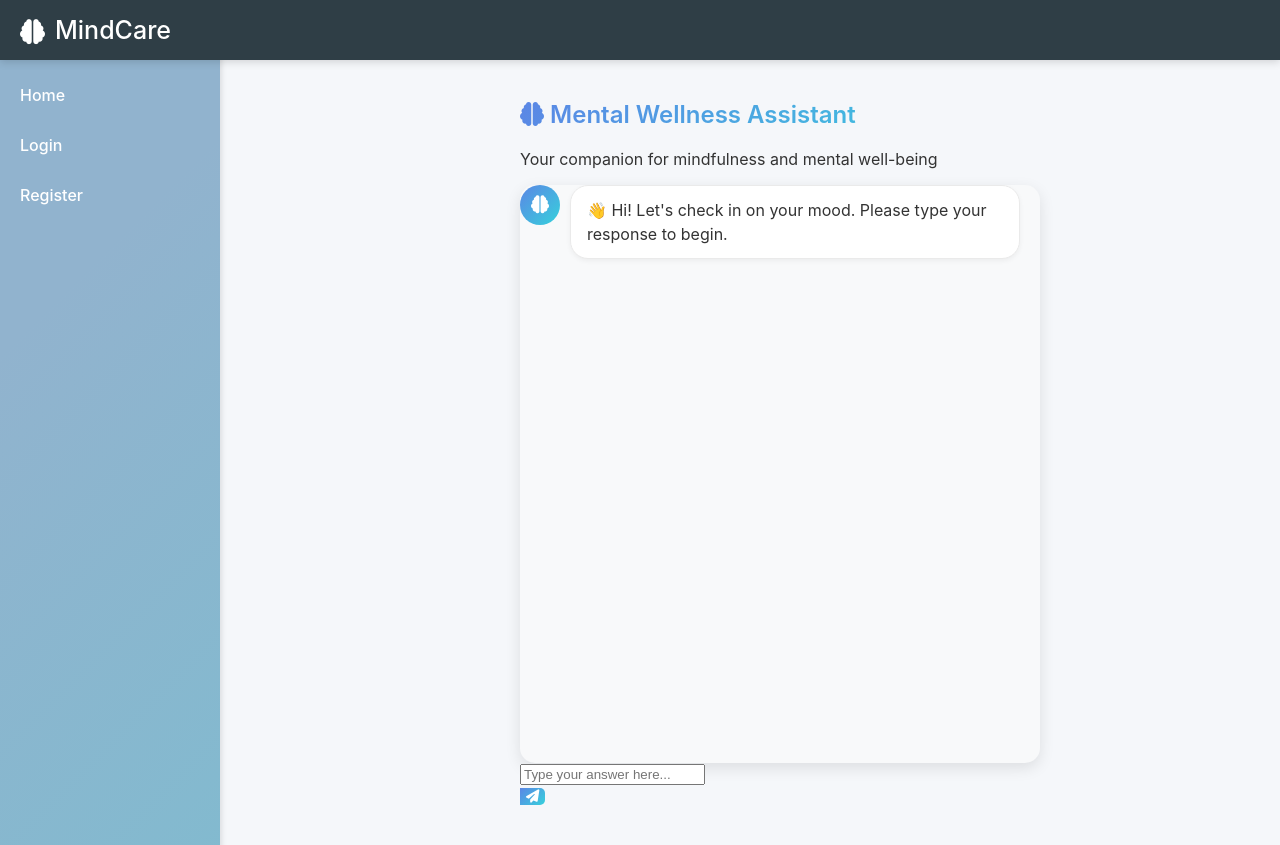
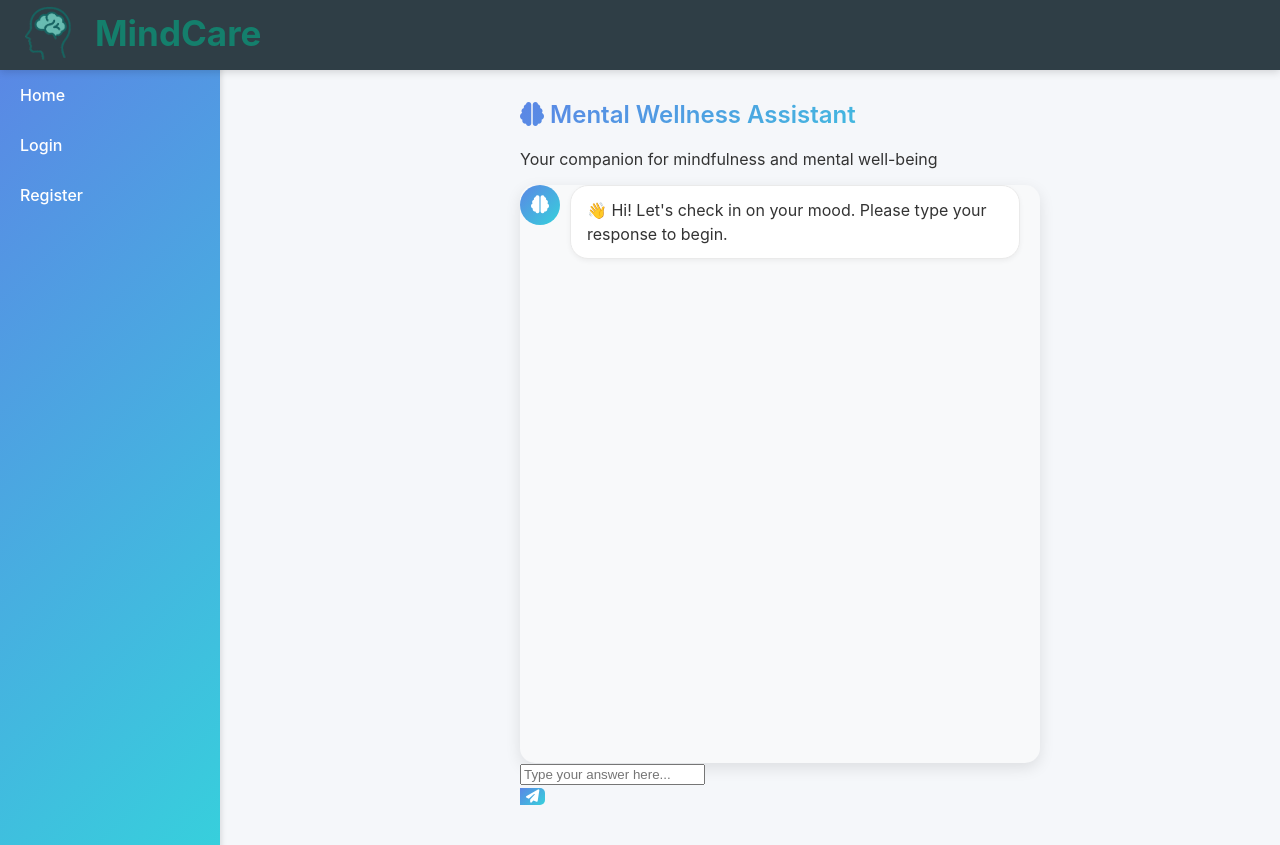
Before and after one commit to Suhasi123/Neuromatics, a Flask app: page /chatbot in a window 1280 px wide. Run offline with Flask 3, Linux system fonts and the light colour scheme.

Commit message:
Added Logo

```diff
--- a/MentalHealth/src/templates/base.html
+++ b/MentalHealth/src/templates/base.html
@@ -20,7 +20,7 @@
 			top: 0;
 			left: 0;
 			width: 100%;
-			height: 60px;
+			height: 70px;
 			background-color:#2F3E46;
 			color: white;
 			display: flex;
@@ -40,15 +40,29 @@
 		.project-title{
 			font-size: 25px;
 			font-weight: 500;
+			margin-top: 20px;
+			display: flex;
 		}
 
-		.project-title i {
+		/* .project-title i {
 			margin-right: 10px;
 			color: white;
 			font-size: 25;
 			vertical-align: middle;
+		} */
+
+		.project-title img{
+			width: 60px;
+			height: 60px;
+			margin-right: 15px;
 		}
 
+		.project-title p{
+			margin-top: 10px;
+			font-size: 35px;
+			font-weight: 700;
+			color: rgb(20, 127, 108);
+		}
 
 		.logout-btn {
 			background-color: white;
@@ -70,7 +84,7 @@
             left: 0;
             height: 100vh;
             width: 220px;
-            background: linear-gradient(135deg, #91b3ce 30%, #82bacf 100%);
+            background:  linear-gradient(135deg, #5b86e5 0%, #36d1dc 100%);
             padding-top: 30px;
             box-shadow: 2px 0 5px rgba(0, 0, 0, 0.1);
             overflow-y: auto;
@@ -202,7 +216,9 @@
 	<header class="topbar">
 		<div class="topbar-content">
 			<div class="project-title">
-				<i class="fa-solid fa-brain"></i>MindCare
+				<!-- <i class="fa-solid fa-brain"></i>MindCare -->
+				 <img src="../static/Images/Adobe Express - file.png">
+				 <p>MindCare</p>
 			</div>
 			{% if 'user_id' in session %}
 				<a href="{{ url_for('logout') }}" class="logout-btn">Logout</a>
```
Also changed, not shown: MentalHealth/src/static/Images/Adobe Express - file.png (added).
